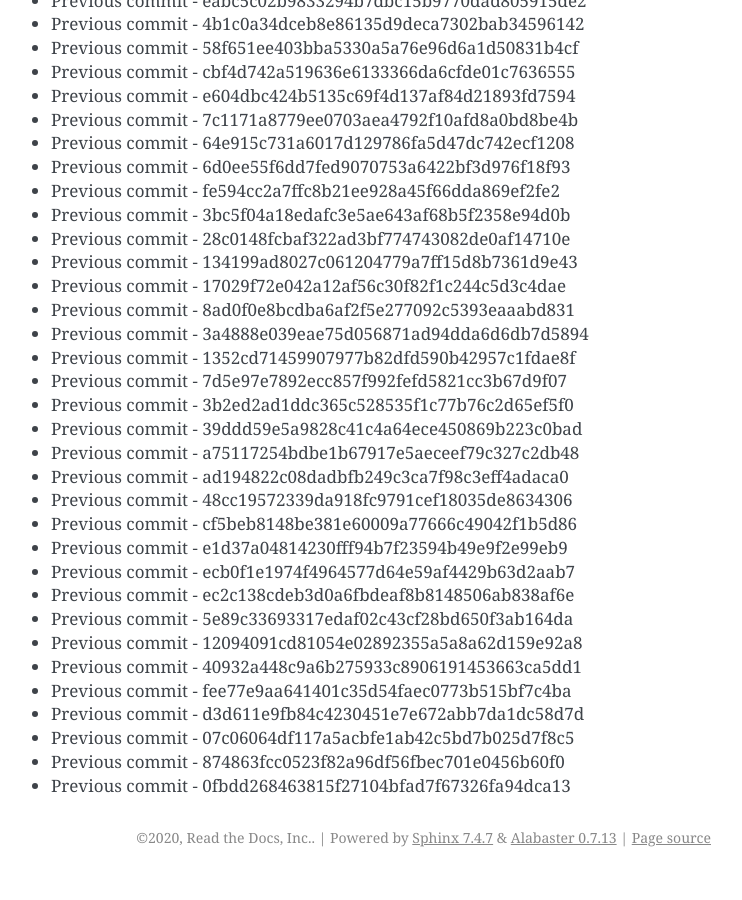
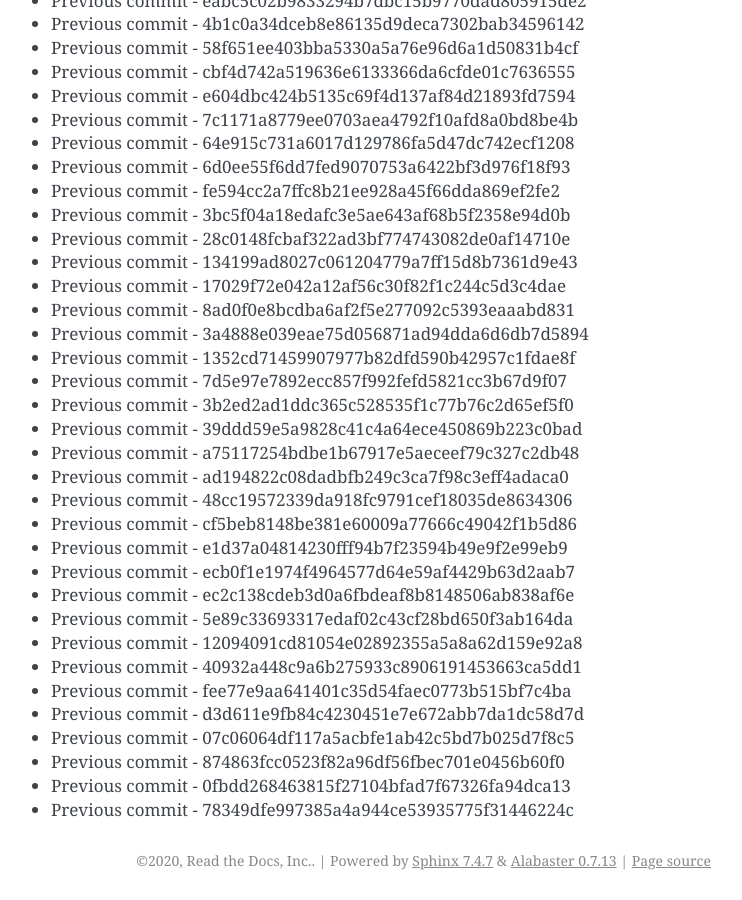
Before and after one commit to readthedocs/rtd-git-stresstest, a Sphinx documentation site: the page built from docs/updates.rst, in a window 1280 px wide and 900 px high, scrolled down 41538 px. Shown: the whole window, without its empty margins (399-1141 px from the left). Built offline with Sphinx 7.4.7, drawn with Linux system fonts in a browser that asks for light colours; before the commit the page ends 42415 px from its top, so only the background shows below that.

Commit message:
Generating commit from previous: 78349dfe997385a4a944ce53935775f31446224c

```diff
--- a/docs/updates.rst
+++ b/docs/updates.rst
@@ -1777,3 +1777,4 @@ It can be tested for any performance characteristics.
 * Previous commit - 07c06064df117a5acbfe1ab42c5bd7b025d7f8c5
 * Previous commit - 874863fcc0523f82a96df56fbec701e0456b60f0
 * Previous commit - 0fbdd268463815f27104bfad7f67326fa94dca13
+* Previous commit - 78349dfe997385a4a944ce53935775f31446224c
```
